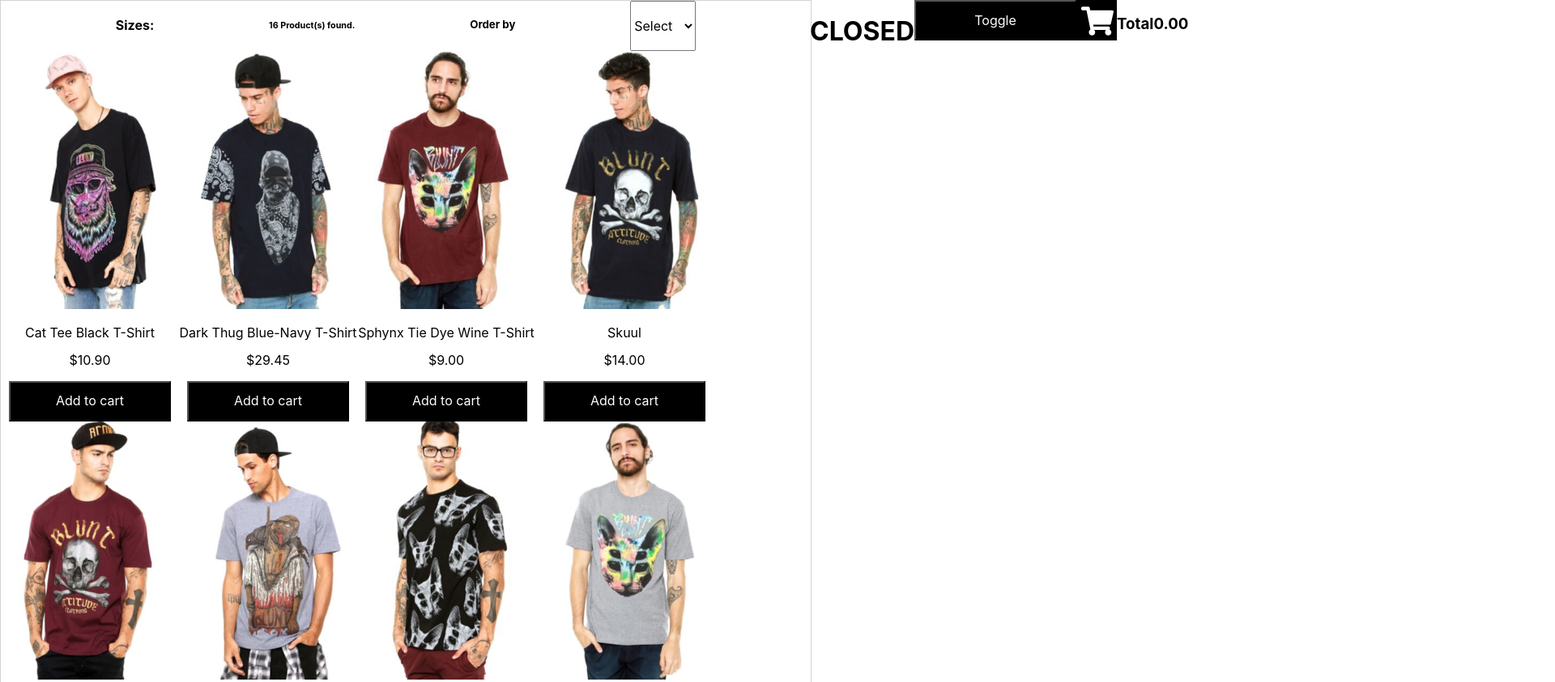
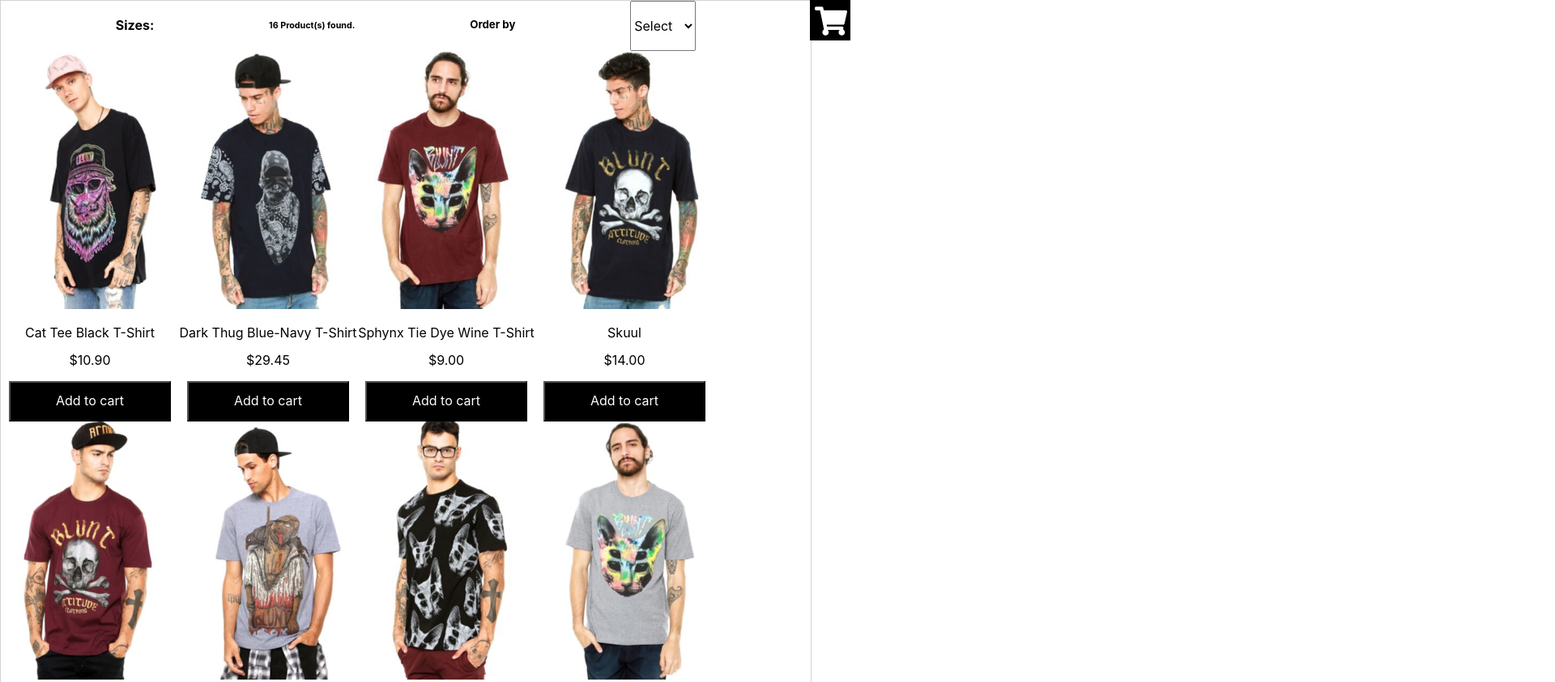
Before and after one commit to AlmasMeirmanov/shopping-cart, a React app: page / in a window 1280 px wide. Shown: the top 843 px of the page at 81% size, 1920 px wide, since content can reach past the window. Built offline with nearby package versions, Linux system fonts and the light colour scheme; data requests are answered from the project's data file.

Commit message:
shopping-cart

```diff
--- a/src/components/Cart.js
+++ b/src/components/Cart.js
@@ -2,41 +2,34 @@ import React, { useEffect, useState } from "react"
 //import { useProducts } from "../hooks"
 import { useItems } from "../hooks"
 import { FaShoppingCart } from "react-icons/fa"
+//import { router } from "json-server"
 
 export default function() {
-  const { cart, toggle, isOpen, del } = useItems()
-
-  const [total, setTotal] = useState(0)
-  const newCart = cart.map(product => {
-    return {
-      finalCart: product.find(product => product.price === product) //find(product => product.id === product)
-      //quantity: cart.filter(productId => productId === product).length
-    }
-  })
-  useEffect(() => {
-    const amount = newCart.reduce((a, b) => {
-      return a + b.finalCart.price * b.price
-    }, 0)
-    setTotal(amount.toFixed(2))
-  }, [cart, newCart])
-  console.log(total)
+  const { cart, toggle, isOpen, del, total } = useItems()
 
   return (
-    <div className="products">
-      {isOpen ? <h1>OPEN</h1> : <h1>CLOSED</h1>}
-      <button onClick={e => toggle()}>Toggle</button>
-      <div className="carticon">
+    <div className="productscart">
+      <button className="carticon" onClick={e => toggle()}>
         <FaShoppingCart />
-      </div>
+      </button>
+
+      {isOpen ? (
+        <div className="open">
           {cart.map(item => (
             <div key={item.id}>
               <img className="cartimg" src={`/assets/${item.sku}_1.jpg`}></img>
               <p>{item.title}</p>
               <p>${item.price.toFixed(2)}</p>
-          <button onClick={e => del(item)}>X</button>
+              <button onClick={e => del(item.id)}>X</button>
             </div>
           ))}
-      <h3>Total{total}</h3>
+          <div className="total">
+            <h3>Total: ${total}</h3>
+          </div>
+        </div>
+      ) : (
+        <div className="closed"></div>
+      )}
     </div>
   )
 }
--- a/src/redux/ducks/cart/actions.js
+++ b/src/redux/ducks/cart/actions.js
@@ -24,7 +24,7 @@ export default (state = initialState, action) => {
     case DEL_ITEM:
       return {
         ...state,
-        cart: [...state.cart.filter(cart => cart !== action.payload)]
+        cart: [...state.cart.filter(product => product.id !== action.payload)]
       }
     default:
       return state
@@ -63,9 +63,10 @@ export function useItems() {
   const add = product => dispatch(addItem(product))
   const toggle = () => dispatch(toggleCart())
   const del = product => dispatch(delItem(product))
+  const total = cart.reduce((a, b) => a + b.price, 0).toFixed(2)
   useEffect(() => {
     console.log(cart)
   }, [])
 
-  return { cart, add, isOpen, toggle, del }
+  return { cart, add, isOpen, toggle, del, total }
 }
--- a/src/styles/App.css
+++ b/src/styles/App.css
@@ -58,3 +58,14 @@ img {
   background-color: black;
   color: white;
 }
+.open {
+  width: 400px;
+  margin: auto;
+  transition: 2s;
+  transition: ease-in;
+}
+.closed {
+  width: 10px;
+  transition: 2s;
+  transition: ease-out;
+}
```
Lines whose indentation alone changed are shown as unchanged.
